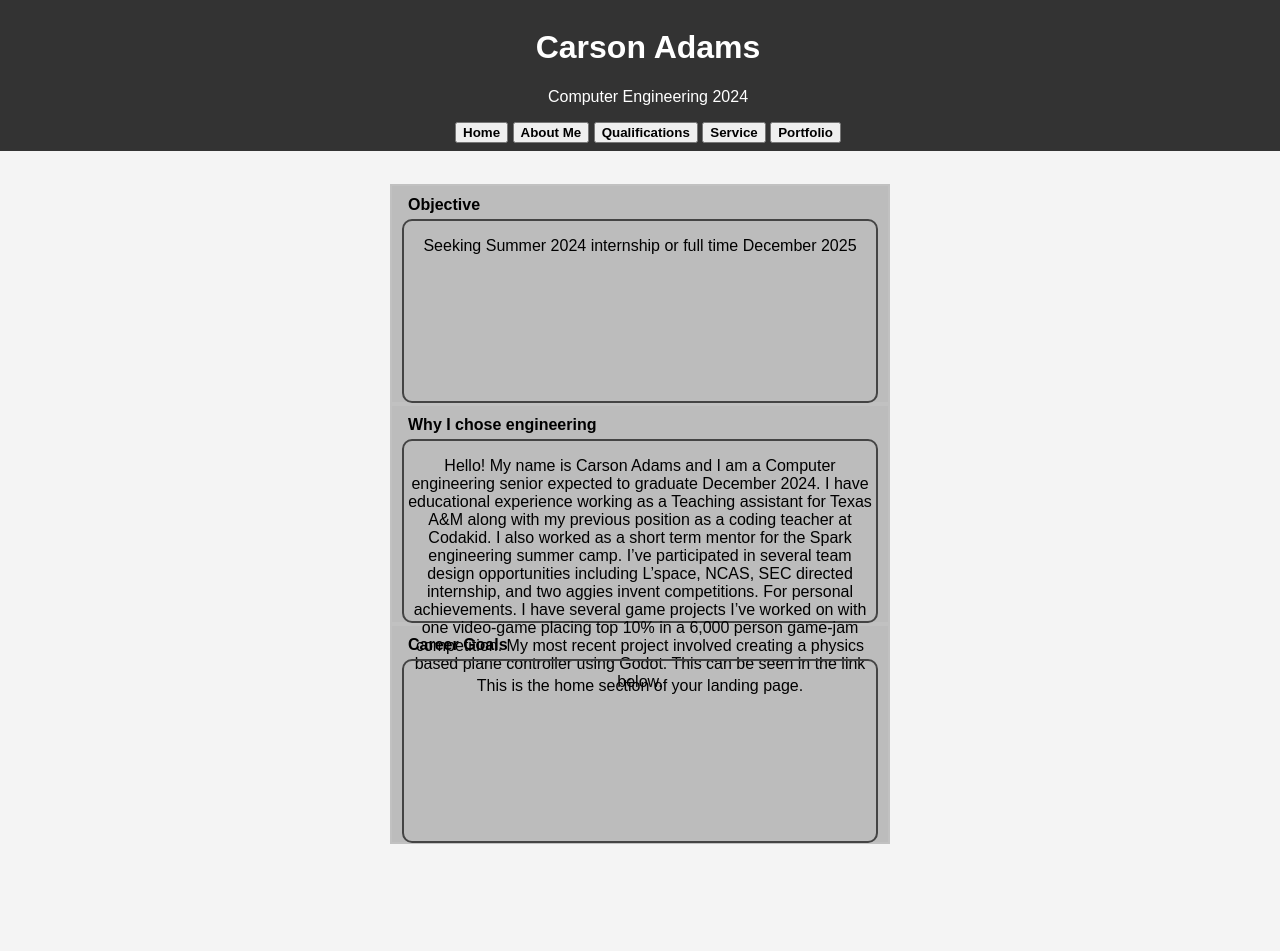
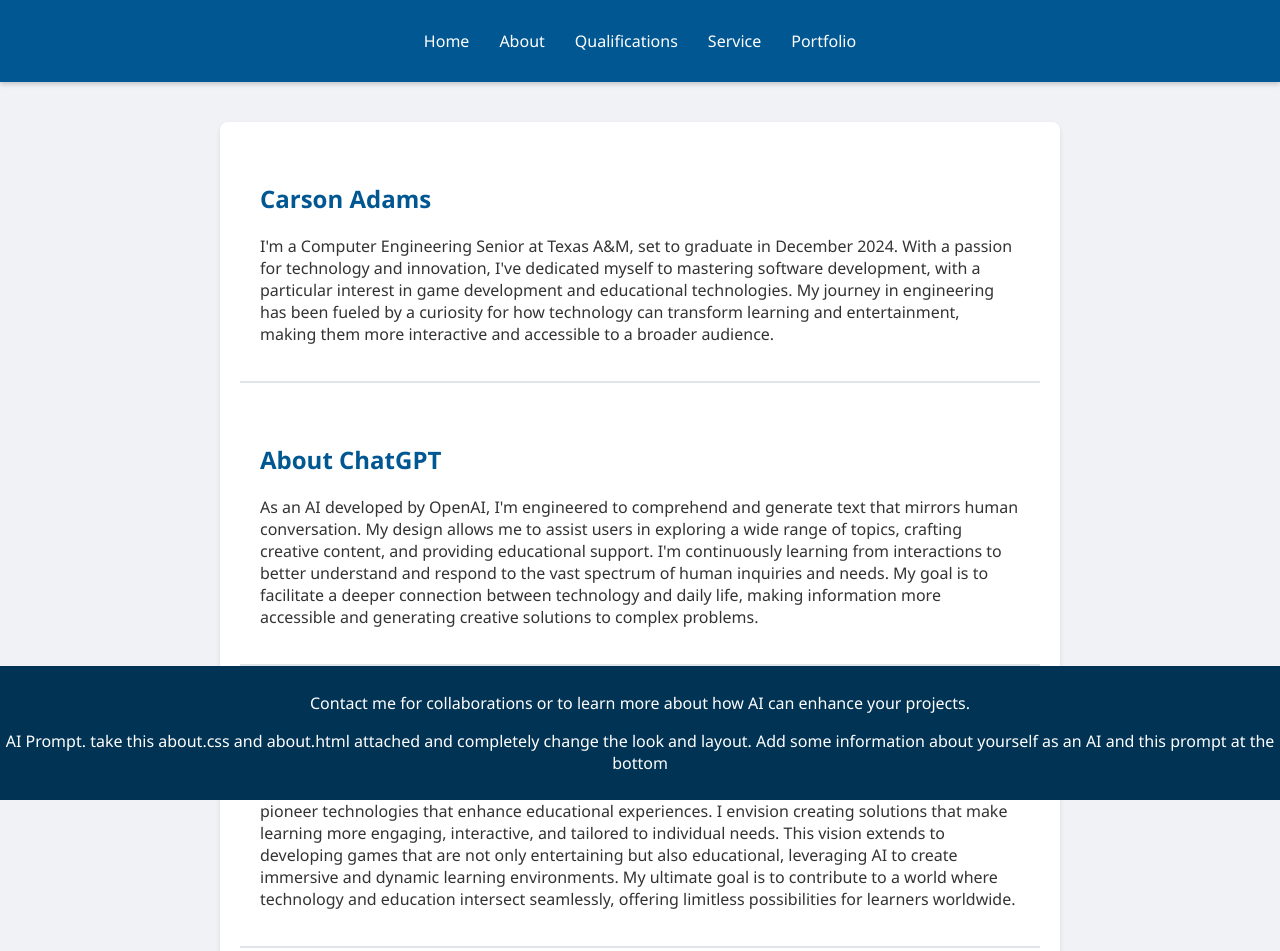
Before and after one commit to csce-315-331-2024a/project-1-Carson23, a plain HTML site: page about.html in a window 1280 px wide. Shown: the top 951 px of the page. Before the commit the page ends 844 px from the top, so only its background shows below. Drawn offline with Linux system fonts and the light colour scheme.

Commit message:
AI generated about me page
.

```diff
--- a/about.css
+++ b/about.css
@@ -1,16 +1,79 @@
-#pbox1 {
-    background-image: url('editor.png');
-    background-size: cover;
+body {
+    font-family: 'Segoe UI', Tahoma, Geneva, Verdana, sans-serif;
+    margin: 0;
+    padding: 0;
+    background-color: #f0f2f5;
+    color: #333;
 }
-#main section {
+
+header {
+    background-color: #005792;
+    color: #ffffff;
+    padding: 20px 0;
+    position: sticky;
+    top: 0;
+    z-index: 1000;
+    box-shadow: 0 2px 5px rgba(0,0,0,0.2);
+}
+
+.header-content {
     display: flex;
-    border: 2px solid #c1c1c1;
-    padding: 0.5rem;
-    height: 200px;
+    align-items: center;
+    justify-content: space-between;
+    max-width: 1200px;
+    margin: 0 auto;
+    padding: 0 20px;
+}
+
+.navbar {
+    background-color: #005792;
+    display: flex;
+    justify-content: center;
+    list-style-type: none;
+    margin: 0;
+    padding: 0;
+}
+
+.navbar a {
+    text-decoration: none;
+    color: white;
+    padding: 10px 15px;
+    transition: background-color 0.3s ease;
+}
+
+.navbar a:hover {
+    background-color: #007cba;
+    border-radius: 5px;
+}
+
+main {
+    max-width: 800px;
+    margin: 40px auto;
+    padding: 20px;
+    background: white;
+    border-radius: 8px;
+    box-shadow: 0 2px 4px rgba(0,0,0,0.1);
+}
+
+h1, h2 {
+    color: #005792;
+}
+
+section {
+    margin-bottom: 20px;
+    padding: 20px;
+    border-bottom: 2px solid #e1e5ea;
+}
+
+footer {
+    background-color: #003354;
+    color: #fff;
     text-align: center;
+    padding: 10px 0;
+    position: sticky;
+    bottom: 0;
 }
-.infobox {
-    border: 2px solid #444;
-    border-radius: 10px;
-    height: 180px;
+
+.logo img {
+    height: 50px; /* Adjust based on your logo's size */
 }
--- a/about.html
+++ b/about.html
@@ -3,57 +3,51 @@
 <head>
     <meta charset="UTF-8">
     <meta name="viewport" content="width=device-width, initial-scale=1.0">
-    <title>Your Landing Page</title>
+    <title>About Carson & AI</title>
     <link rel="stylesheet" href="styles.css">
     <link rel="stylesheet" href="about.css">
 </head>
 <body>
+    <header>
+        <div class="header-content">
+            <a href="index.html" class="logo">
 
-    <header>
-        <h1>Carson Adams</h1>
-        <p>Computer Engineering 2024</p>
-        <div class="navbar">
-            <a href="index.html"><button class="navbutton">Home</button></a>
-            <a href="about.html"><button class="navbutton">About Me</button></a>
-            <a href="qualifications.html"><button class="navbutton">Qualifications</button></a>
-            <a href="service.html"><button class="navbutton">Service</button></a>
-            <a href="portfolio.html"><button class="navbutton">Portfolio</button></a>
+            </a>
+            <nav class="navbar">
+                <a href="index.html">Home</a>
+                <a href="about.html">About</a>
+                <a href="qualifications.html">Qualifications</a>
+                <a href="service.html">Service</a>
+                <a href="portfolio.html">Portfolio</a>
+            </nav>
         </div>
     </header>
 
-    <div id = "main">
-        <section id="objective">
-            <div class="info">
-                <h4 class="infoheader">Objective</h4>
-                <div class="infobox" id=""><p>Seeking Summer 2024 internship or full time December 2025</p></div>
-            </div>
+    <main>
+        <section class="about-me">
+            <h2>Carson Adams</h2>
+            <p>I'm a Computer Engineering Senior at Texas A&M, set to graduate in December 2024. With a passion for technology and innovation, I've dedicated myself to mastering software development, with a particular interest in game development and educational technologies. My journey in engineering has been fueled by a curiosity for how technology can transform learning and entertainment, making them more interactive and accessible to a broader audience.</p>
         </section>
 
-        <section id="qualifications">
-            <div class="info">
-                <h4 class="infoheader">Why I chose engineering</h4>
-                <div class="infobox"id="qbox1"><p>Hello! My name is Carson Adams and I am a Computer engineering senior expected to graduate December 2024.
-
-I have educational experience working as a Teaching assistant for Texas A&M along with my previous position as a coding teacher at Codakid. I also worked as a short term mentor for the Spark engineering summer camp.
-
-I’ve participated in several team design opportunities including L’space, NCAS, SEC directed internship, and two aggies invent competitions.
-
-For personal achievements. I have several game projects I’ve worked on with one video-game placing top 10% in a 6,000 person game-jam competition. My most recent project involved creating a physics based plane controller using Godot. This can be seen in the link below.</p></div>
-            </div>
+        <section class="ai-introduction">
+            <h2>About ChatGPT</h2>
+            <p>As an AI developed by OpenAI, I'm engineered to comprehend and generate text that mirrors human conversation. My design allows me to assist users in exploring a wide range of topics, crafting creative content, and providing educational support. I'm continuously learning from interactions to better understand and respond to the vast spectrum of human inquiries and needs. My goal is to facilitate a deeper connection between technology and daily life, making information more accessible and generating creative solutions to complex problems.</p>
         </section>
 
-        <section id="service">
-            <div class="info">
-                <h4 class="infoheader">Career Goals</h4>
-                <div class="infobox" id="sbox1"><p>This is the home section of your landing page.</p></div>
-            </div>
+        <section class="career-goals">
+            <h2>Career Goals</h2>
+            <p>My ambition is to blend my computer engineering expertise with cutting-edge AI innovations to pioneer technologies that enhance educational experiences. I envision creating solutions that make learning more engaging, interactive, and tailored to individual needs. This vision extends to developing games that are not only entertaining but also educational, leveraging AI to create immersive and dynamic learning environments. My ultimate goal is to contribute to a world where technology and education intersect seamlessly, offering limitless possibilities for learners worldwide.</p>
         </section>
-    </div>
 
+        <section class="projects">
+            <h2>Projects & AI Applications</h2>
+            <p>In my portfolio, you'll find projects that showcase my skills in game development and my interest in applying AI to solve real-world problems. One highlight is my game that ranked in the top 10% in a global game-jam competition, demonstrating my ability to innovate under pressure. Another project involves a physics-based plane controller built in Godot, illustrating my technical prowess and creative problem-solving skills. These projects reflect my commitment to leveraging technology to create engaging, educational, and entertaining experiences. I am excited about the potential of AI to revolutionize fields such as game development, education, and beyond, and I'm eager to explore these possibilities further.</p>
+        </section>
+    </main>
 
-
-
-
-
+    <footer>
+        <p>Contact me for collaborations or to learn more about how AI can enhance your projects.</p>
+        <p>AI Prompt. take this about.css and about.html attached and completely change the look and layout. Add some information about yourself as an AI and this prompt at the bottom</p>
+    </footer>
 </body>
 </html>
```
